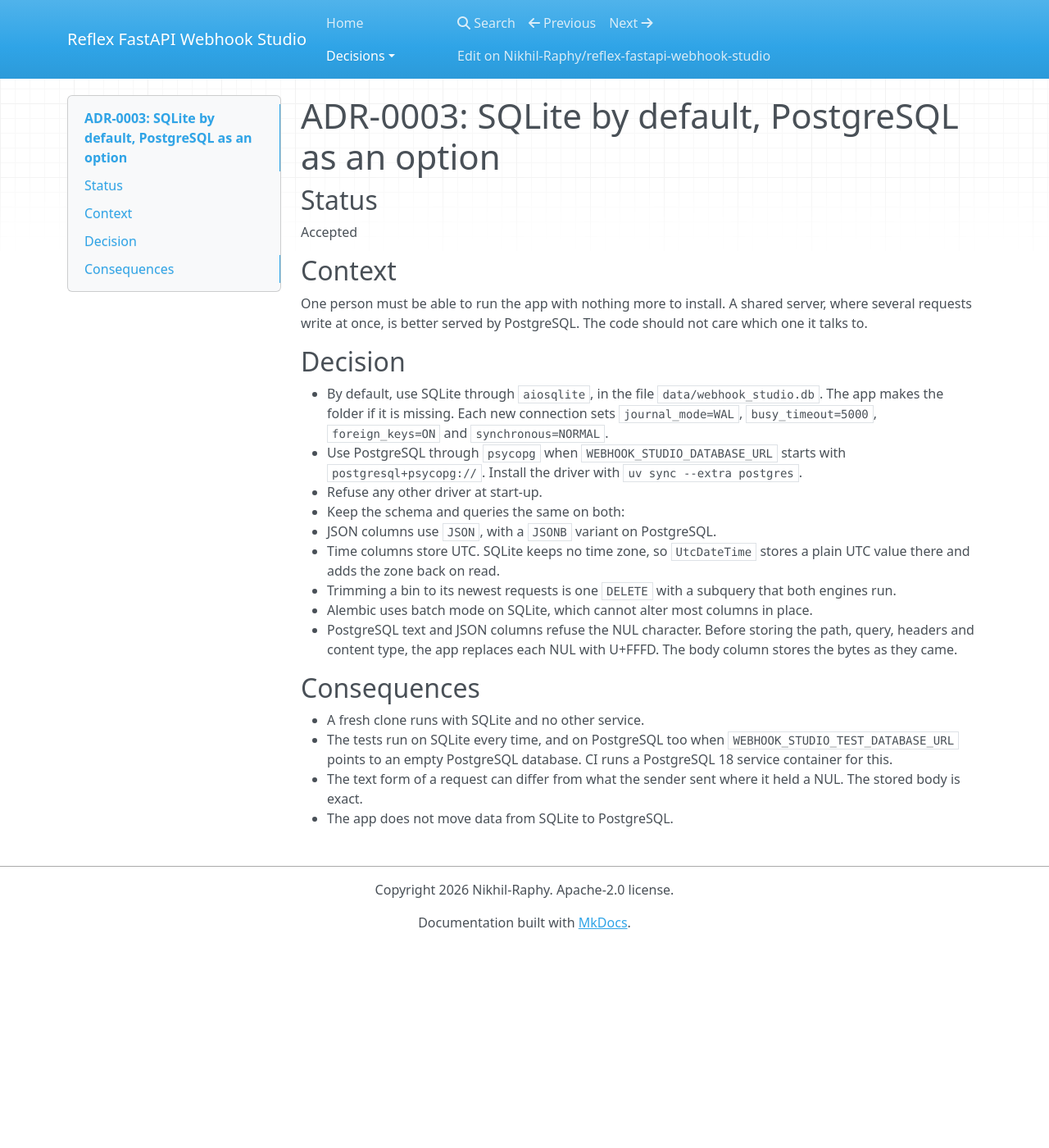
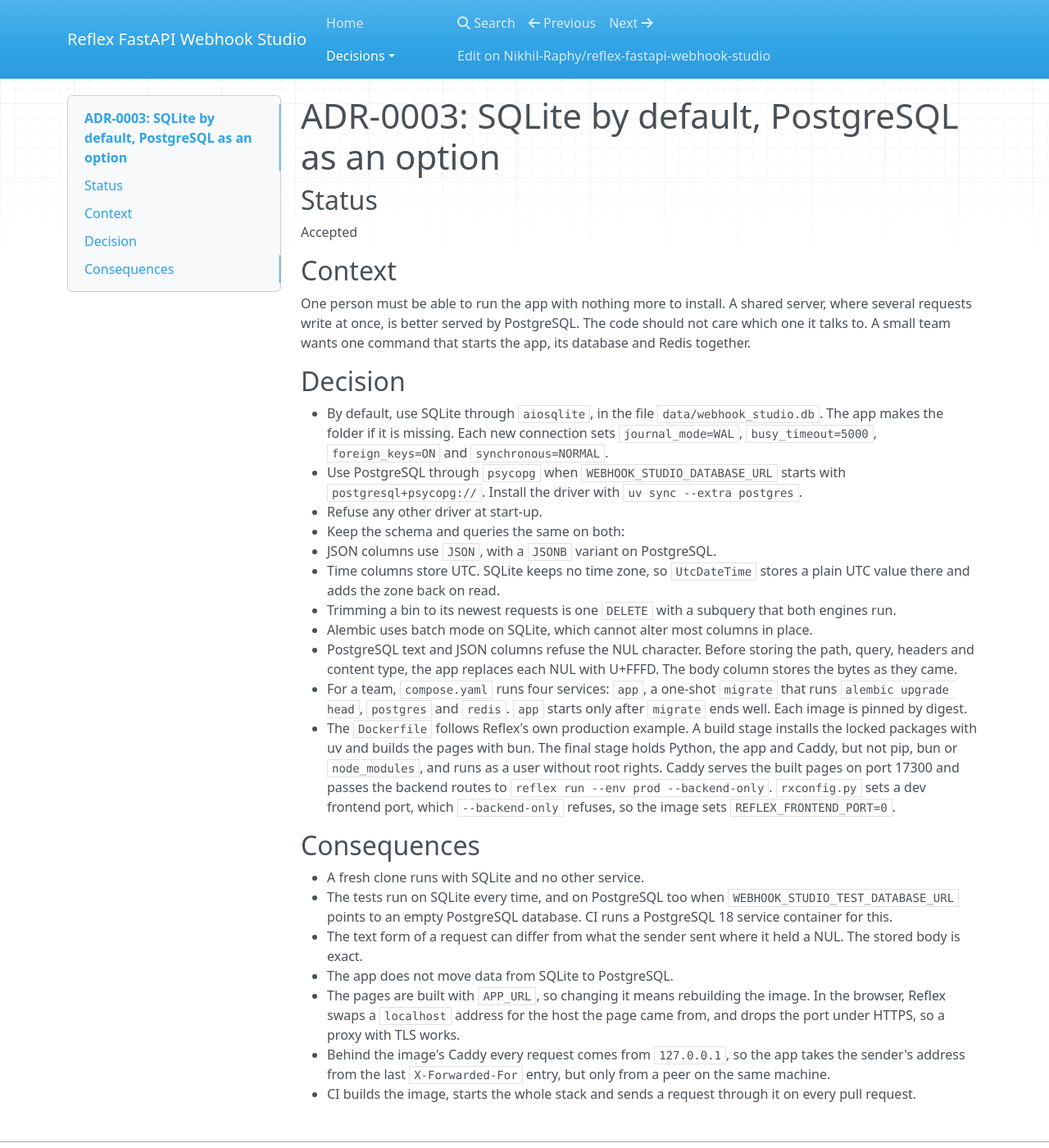
Before and after one commit to Nikhil-Raphy/reflex-fastapi-webhook-studio, an MkDocs documentation site: the page built from docs/adr/0003-sqlite-and-postgresql.md, in a window 1280 px wide and 1400 px high. Shown: the whole window at 82% size. Built offline with MkDocs 1.6.1, drawn with Linux system fonts in a browser that asks for light colours; nearby versions of some CDN libraries.

Commit message:
docs: record replay, custom replies and Docker in the ADRs

```diff
--- a/docs/adr/0003-sqlite-and-postgresql.md
+++ b/docs/adr/0003-sqlite-and-postgresql.md
@@ -7,7 +7,8 @@ Accepted
 ## Context
 
 One person must be able to run the app with nothing more to install. A shared server, where several requests write
-at once, is better served by PostgreSQL. The code should not care which one it talks to.
+at once, is better served by PostgreSQL. The code should not care which one it talks to. A small team wants one
+command that starts the app, its database and Redis together.
 
 ## Decision
 
@@ -25,6 +26,13 @@ at once, is better served by PostgreSQL. The code should not care which one it t
   - Alembic uses batch mode on SQLite, which cannot alter most columns in place.
 - PostgreSQL text and JSON columns refuse the NUL character. Before storing the path, query, headers and content
   type, the app replaces each NUL with U+FFFD. The body column stores the bytes as they came.
+- For a team, `compose.yaml` runs four services: `app`, a one-shot `migrate` that runs `alembic upgrade head`,
+  `postgres` and `redis`. `app` starts only after `migrate` ends well. Each image is pinned by digest.
+- The `Dockerfile` follows Reflex's own production example. A build stage installs the locked packages with uv and
+  builds the pages with bun. The final stage holds Python, the app and Caddy, but not pip, bun or `node_modules`, and
+  runs as a user without root rights. Caddy serves the built pages on port 17300 and passes the backend routes to
+  `reflex run --env prod --backend-only`. `rxconfig.py` sets a dev frontend port, which `--backend-only` refuses, so
+  the image sets `REFLEX_FRONTEND_PORT=0`.
 
 ## Consequences
 
@@ -33,3 +41,8 @@ at once, is better served by PostgreSQL. The code should not care which one it t
   empty PostgreSQL database. CI runs a PostgreSQL 18 service container for this.
 - The text form of a request can differ from what the sender sent where it held a NUL. The stored body is exact.
 - The app does not move data from SQLite to PostgreSQL.
+- The pages are built with `APP_URL`, so changing it means rebuilding the image. In the browser, Reflex swaps a
+  `localhost` address for the host the page came from, and drops the port under HTTPS, so a proxy with TLS works.
+- Behind the image's Caddy every request comes from `127.0.0.1`, so the app takes the sender's address from the last
+  `X-Forwarded-For` entry, but only from a peer on the same machine.
+- CI builds the image, starts the whole stack and sends a request through it on every pull request.
```
Also changed, not shown: docs/adr/0001-one-process-fastapi-in-reflex.md (+5 -1 lines), docs/adr/0005-replay-modes-and-ssrf-guard.md (added, +37 -0 lines), docs/adr/0006-capture-replies-in-csp-sandbox.md (+8 -1 lines), docs/adr/index.md (+1 -0 lines).
